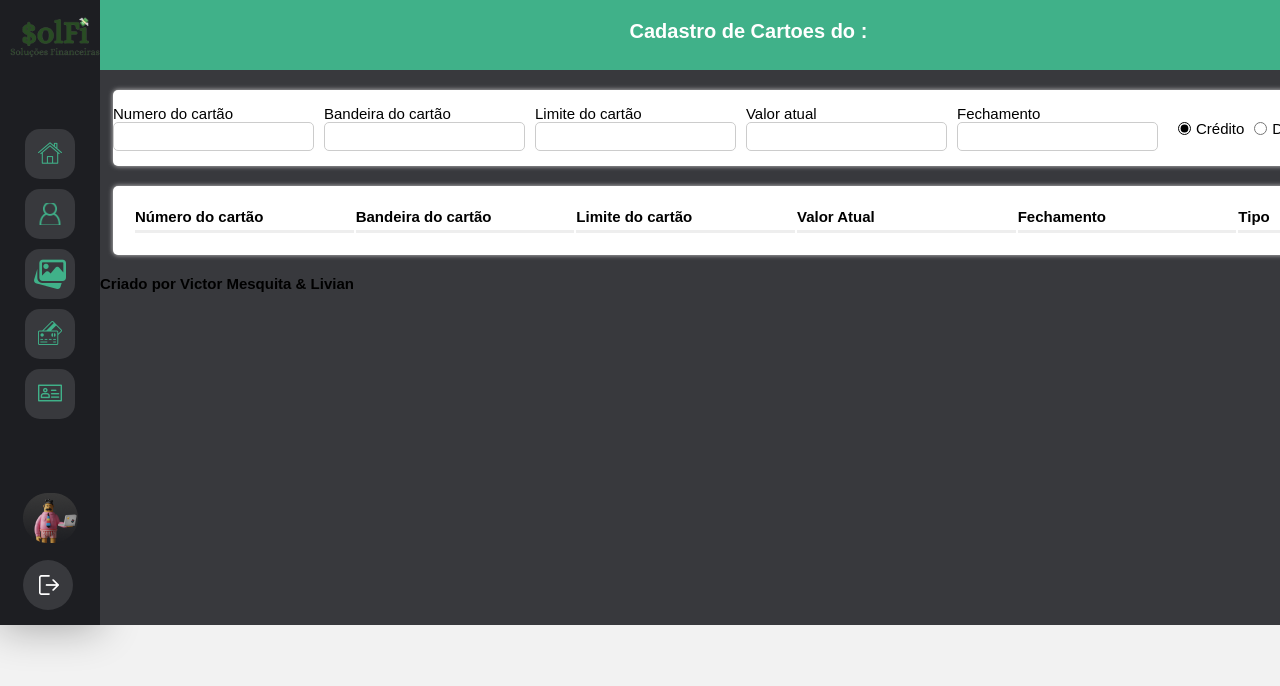
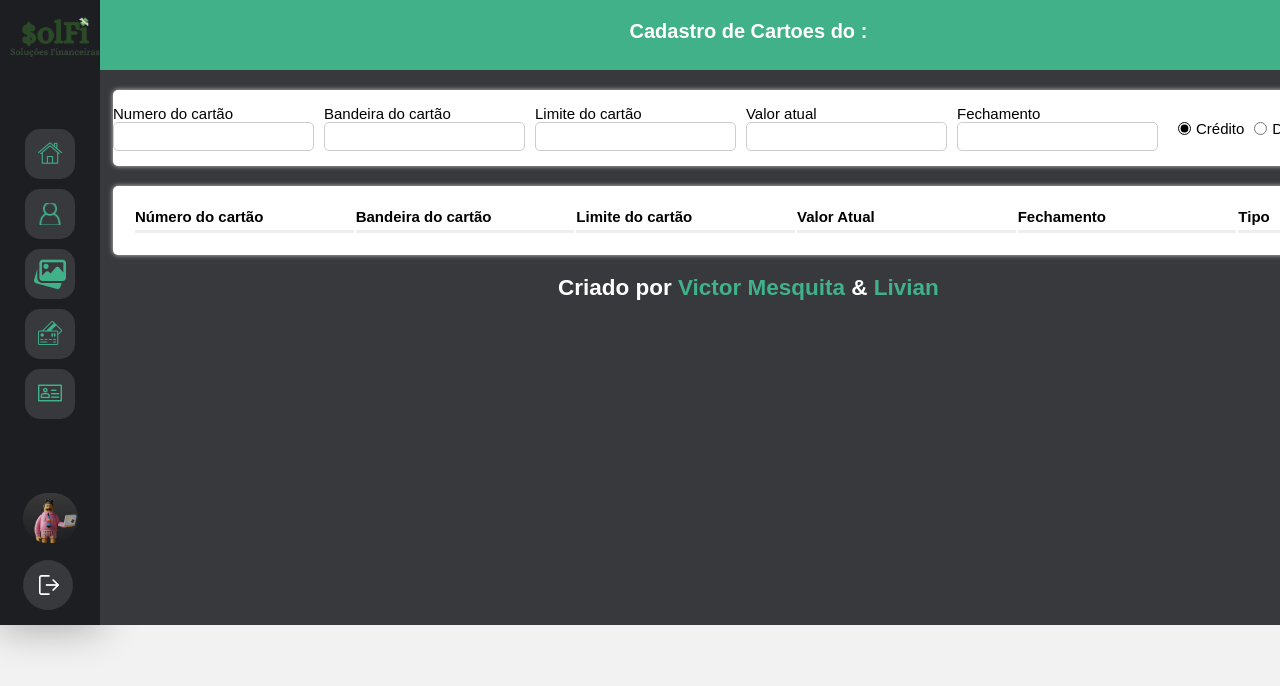
Before and after one commit to victor-joness/Solf1-Solucoes-Financeiras, a React (Create React App) app in the folder Client/: page /cartoes in a window 1280 px wide. Shown: the top 686 px of the page. Built offline with nearby package versions, Linux system fonts and the light colour scheme; a web font is replaced by a local one.

Commit message:
Update Cartões.css

```diff
--- a/Client/src/Pages/Autorizada/cartões/Cartões.css
+++ b/Client/src/Pages/Autorizada/cartões/Cartões.css
@@ -12,3 +12,14 @@
     background: var(--cinza-navbar);
     width: 182rem;
 }
+
+.cartoes--Container--direita__footer{
+    display: flex;
+    justify-content: center;
+    font-size: 1.5rem;
+    color: #fff;
+}
+
+.cartoes--Container--direita__footer span{
+    color: #40B189;
+}
```
